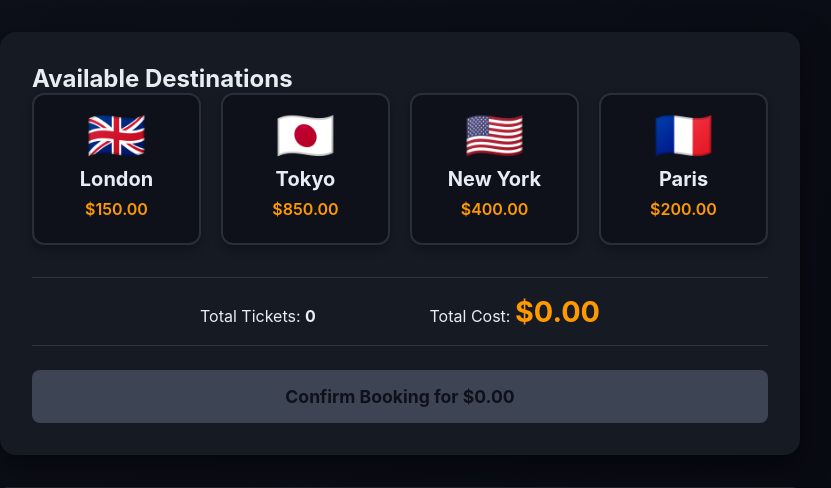
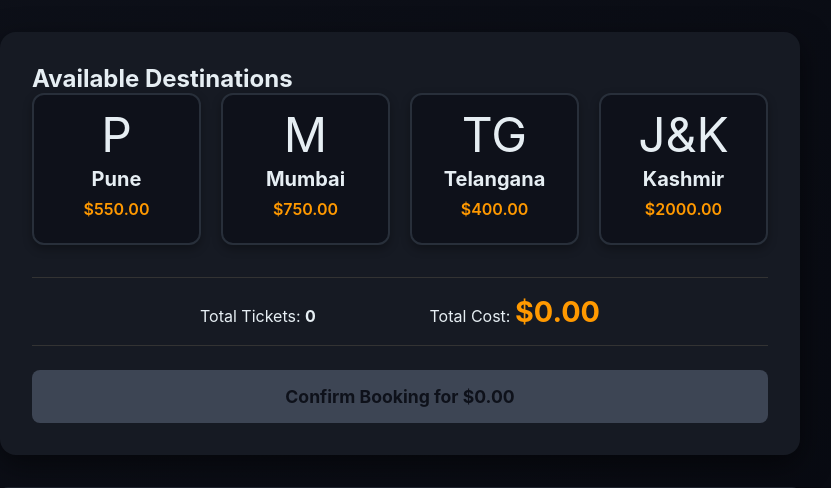
Before and after one commit to PuttaUmadevi/DevOps_assignment_2-CI-CD-automation-, a Flask app: page / in a window 1280 px wide. Shown: the part 109-597 px from the top of the page, without its empty margins (240-1071 px from the left). Run offline with Flask 3, Linux system fonts and the light colour scheme.

Commit message:
added readme

```diff
--- a/templates/index.html
+++ b/templates/index.html
@@ -219,10 +219,10 @@
         // JAVASCRIPT LOGIC
 
         const destinationsData = [
-            { id: 'london', name: 'London', price: 150.00, count: 0, icon: '🇬🇧' },
-            { id: 'tokyo', name: 'Tokyo', price: 850.00, count: 0, icon: '🇯🇵' },
-            { id: 'newyork', name: 'New York', price: 400.00, count: 0, icon: '🇺🇸' },
-            { id: 'paris', name: 'Paris', price: 200.00, count: 0, icon: '🇫🇷' },
+            { id: 'Pune', name: 'Pune', price: 550.00, count: 0, icon: 'P' },
+            { id: 'Mumbai', name: 'Mumbai', price: 750.00, count: 0, icon: 'M' },
+            { id: 'Telangana', name: 'Telangana', price: 400.00, count: 0, icon: 'TG' },
+            { id: 'Kashmir', name: 'Kashmir', price: 2000.00, count: 0, icon: 'J&K' },
         ];
 
         const destinationGrid = document.getElementById('destination-grid');
```
Also changed, not shown: README.md (added), image.png (added).
